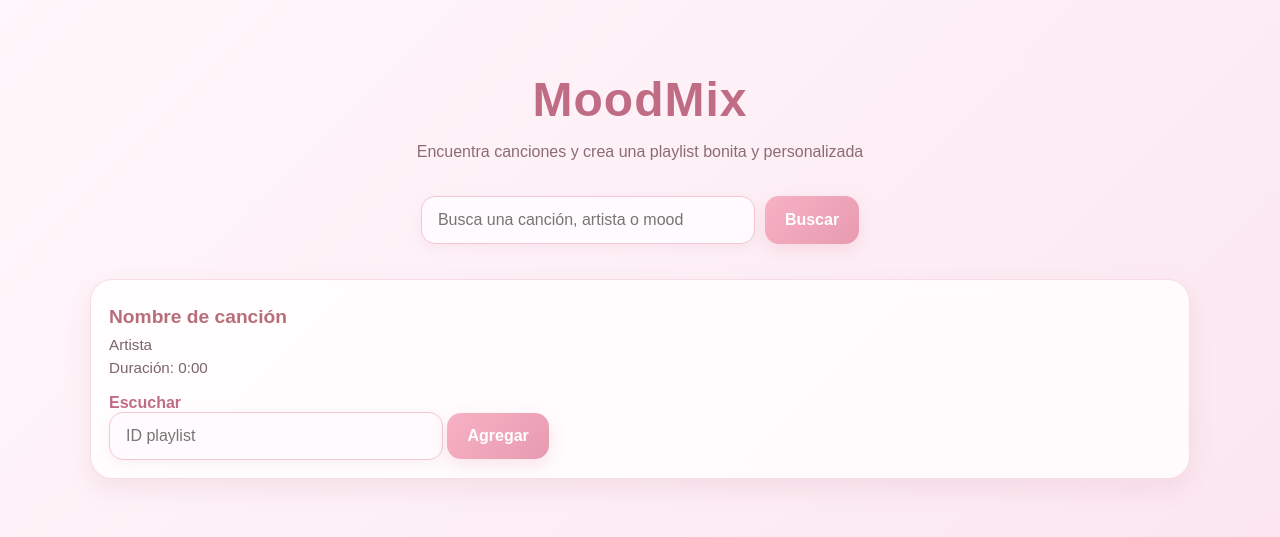
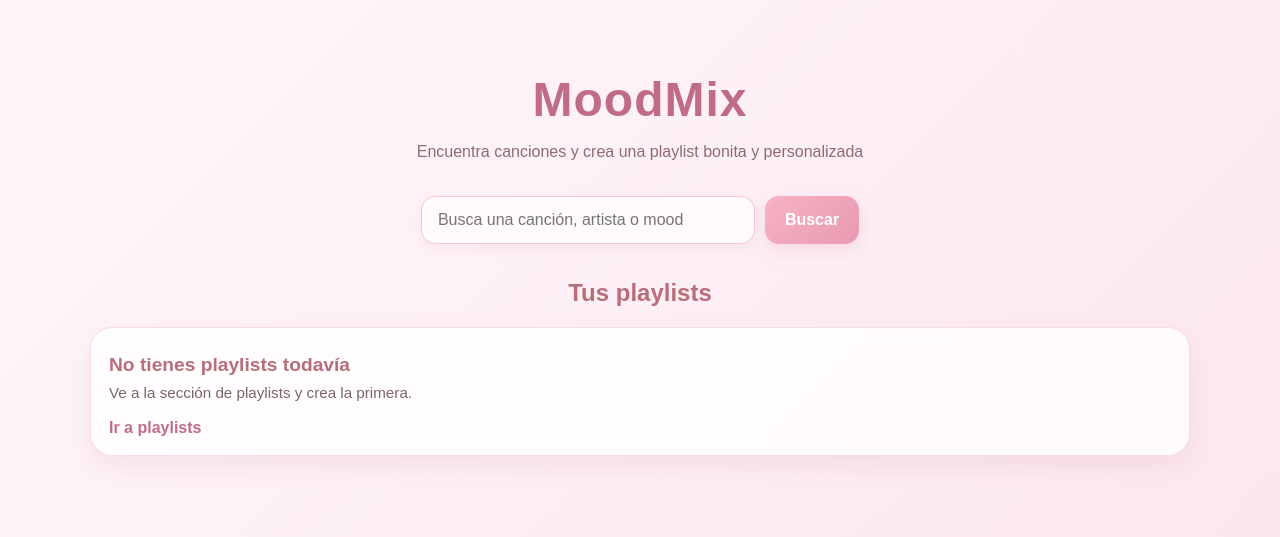
Before and after one commit to karenavalos1217-svg/MoodMix, a Flask app: template deezer-playlists/templates/index.html in a window 1280 px wide. Shown: the top 537 px of the page. Run offline with Flask 3, Linux system fonts and the light colour scheme; the template is opened without the code that fills it, so the values that code supplies are empty.

Commit message:
ya borra playilistr

```diff
--- a/deezer-playlists/app.py
+++ b/deezer-playlists/app.py
@@ -4,7 +4,6 @@ import os
 from dotenv import load_dotenv
 from db import get_connection
 
-# cargar variables de entorno (.env)
 load_dotenv()
 
 app = Flask(__name__)
@@ -22,21 +21,23 @@ def test_db():
     except Exception as e:
         return f"Error: {e}"
 
-# puerto
 PORT = int(os.getenv("PORT", 5000))
 
 
-# =========================
-# RUTA PRINCIPAL "/"
-# =========================
 @app.route("/")
 def index():
-    return render_template("index.html", tracks=[], artist="")
+    conn = get_connection()
+    cur = conn.cursor()
+
+    cur.execute("SELECT id, name FROM playlists ORDER BY id DESC")
+    playlists = cur.fetchall()
+
+    cur.close()
+    conn.close()
+
+    return render_template("index.html", tracks=[], artist="", playlists=playlists)
 
 
-# =========================
-# BUSCAR EN DEEZER
-# =========================
 @app.route("/search", methods=["POST"])
 def search():
     artist = request.form.get("artist")
@@ -54,16 +55,45 @@ def search():
         data = response.json()
         tracks = data.get("data", [])
 
-        return render_template("index.html", tracks=tracks, artist=artist)
+        conn = get_connection()
+        cur = conn.cursor()
+
+        cur.execute("SELECT id, name FROM playlists ORDER BY id DESC")
+        playlists = cur.fetchall()
+
+        cur.close()
+        conn.close()
+
+        return render_template("index.html", tracks=tracks, artist=artist, playlists=playlists)
 
     except Exception as error:
         print("Error con Deezer:", error)
-        return render_template("index.html", tracks=[], artist=artist)
 
+        conn = get_connection()
+        cur = conn.cursor()
 
-# =========================
-# PLAYLISTS
-# =========================
+        cur.execute("SELECT id, name FROM playlists ORDER BY id DESC")
+        playlists = cur.fetchall()
+
+        cur.close()
+        conn.close()
+
+        return render_template("index.html", tracks=[], artist=artist, playlists=playlists)
+#pa borrar
+@app.route("/playlists/delete/<int:id>", methods=["POST"])
+def delete_playlist(id):
+    conn = get_connection()
+    cur = conn.cursor()
+
+    # elimina la playlist (y sus canciones por el ON DELETE CASCADE)
+    cur.execute("DELETE FROM playlists WHERE id = %s", (id,))
+
+    conn.commit()
+    cur.close()
+    conn.close()
+
+    return redirect("/playlists")
+
 @app.route("/playlists")
 def playlists():
     conn = get_connection()
@@ -78,7 +108,6 @@ def playlists():
     return render_template("playlists.html", playlists=playlists)
 
 
-#pa crear las playlist
 @app.route("/playlists/create", methods=["POST"])
 def create_playlist():
     name = request.form.get("name")
@@ -100,7 +129,7 @@ def create_playlist():
 
     return redirect("/playlists")
 
-#pa crear las playlist
+
 @app.route("/add-to-playlist", methods=["POST"])
 def add_to_playlist():
     playlist_id = request.form.get("playlist_id")
@@ -125,8 +154,7 @@ def add_to_playlist():
     cur.close()
     conn.close()
 
-    return redirect("/playlists")
-
+    return redirect(f"/playlists/{playlist_id}")
 
 
 @app.route("/playlists/<int:id>")
@@ -139,7 +167,6 @@ def view_playlist(id):
         FROM playlist_songs
         WHERE playlist_id = %s
     """, (id,))
-
     songs = cur.fetchall()
 
     cur.execute("""
@@ -147,7 +174,6 @@ def view_playlist(id):
         FROM playlist_songs
         WHERE playlist_id = %s
     """, (id,))
-
     total_duration = cur.fetchone()[0]
 
     cur.close()
@@ -156,9 +182,6 @@ def view_playlist(id):
     return render_template("playlist.html", songs=songs, total_duration=total_duration)
 
 
-# =========================
-# RUN SERVER
-# =========================
 if __name__ == "__main__":
     print(f"Servidor corriendo en http://localhost:{PORT}")
     app.run(debug=True, port=PORT)
--- a/deezer-playlists/templates/index.html
+++ b/deezer-playlists/templates/index.html
@@ -5,7 +5,6 @@
   <title>MoodMix</title>
   <link rel="stylesheet" href="{{ url_for('static', filename='styles.css') }}">
 </head>
-
 <body>
   <div class="container">
     <h1>MoodMix</h1>
@@ -16,8 +15,8 @@
       <button type="submit">Buscar</button>
     </form>
 
+    {% if tracks %}
       <div class="results">
-      {% if tracks %}
         {% for track in tracks %}
           <div class="card">
             {% if track.album and track.album.cover_medium %}
@@ -37,15 +36,9 @@
             {% if track.link %}
               <a href="{{ track.link }}" target="_blank">Escuchar</a>
             {% endif %}
-          </div>
-        {% endfor %}
-      {% else %}
-        <div class="card">
-          <h3>Nombre de canción</h3>
-          <p>Artista</p>
-          <p>Duración: 0:00</p>
-          <a href="#">Escuchar</a>
-          <form action="/add-to-playlist" method="POST">
+
+            {% if playlists %}
+              <form action="/add-to-playlist" method="POST" style="margin-top: 15px;">
                 <input type="hidden" name="track_id" value="{{ track.id }}">
                 <input type="hidden" name="title" value="{{ track.title }}">
                 <input type="hidden" name="artist" value="{{ track.artist.name }}">
@@ -54,15 +47,44 @@
                 <input type="hidden" name="preview" value="{{ track.preview }}">
                 <input type="hidden" name="cover" value="{{ track.album.cover_medium }}">
 
-  <input type="number" name="playlist_id" placeholder="ID playlist" required>
+                <select name="playlist_id" required>
+                  {% for p in playlists %}
+                    <option value="{{ p[0] }}">{{ p[1] }}</option>
+                  {% endfor %}
+                </select>
 
                 <button type="submit">Agregar</button>
               </form>
+            {% else %}
+              <p style="margin-top: 15px;">Primero crea una playlist para poder agregar canciones.</p>
+            {% endif %}
+          </div>
+        {% endfor %}
+      </div>
+
+    {% else %}
+      <div style="margin-top: 30px;">
+        <h2 style="text-align:center; color:#b76e79; margin-bottom:20px;">Tus playlists</h2>
+
+        <div class="results">
+          {% if playlists %}
+            {% for p in playlists %}
+              <div class="card">
+                <h3>{{ p[1] }}</h3>
+                <p>ID: {{ p[0] }}</p>
+                <a href="/playlists/{{ p[0] }}">Ver playlist</a>
+              </div>
+            {% endfor %}
+          {% else %}
+            <div class="card">
+              <h3>No tienes playlists todavía</h3>
+              <p>Ve a la sección de playlists y crea la primera.</p>
+              <a href="/playlists">Ir a playlists</a>
             </div>
           {% endif %}
         </div>
       </div>
-
-
+    {% endif %}
+  </div>
 </body>
 </html>
--- a/deezer-playlists/templates/playlist.html
+++ b/deezer-playlists/templates/playlist.html
@@ -9,7 +9,10 @@
   <div class="container">
     <h1>Playlist</h1>
 
-    <p><strong>Duración total:</strong> {{ total_duration }} segundos</p>
+
+    <p><strong>Duración total:</strong>
+{{ (total_duration // 60) }}:{{ "%02d"|format(total_duration % 60) }}
+</p>
 
     <a href="/playlists">Volver</a>
 
--- a/deezer-playlists/templates/playlists.html
+++ b/deezer-playlists/templates/playlists.html
@@ -25,7 +25,12 @@
           <div class="card">
             <h3>{{ playlist[1] }}</h3>
             <p>ID: {{ playlist[0] }}</p>
+
             <a href="/playlists/{{ playlist[0] }}">Ver playlist</a>
+
+            <form action="/playlists/delete/{{ playlist[0] }}" method="POST" style="margin-top: 10px;">
+              <button type="submit">Eliminar</button>
+            </form>
           </div>
         {% endfor %}
       {% else %}
```
Lines whose indentation alone changed are shown as unchanged.
